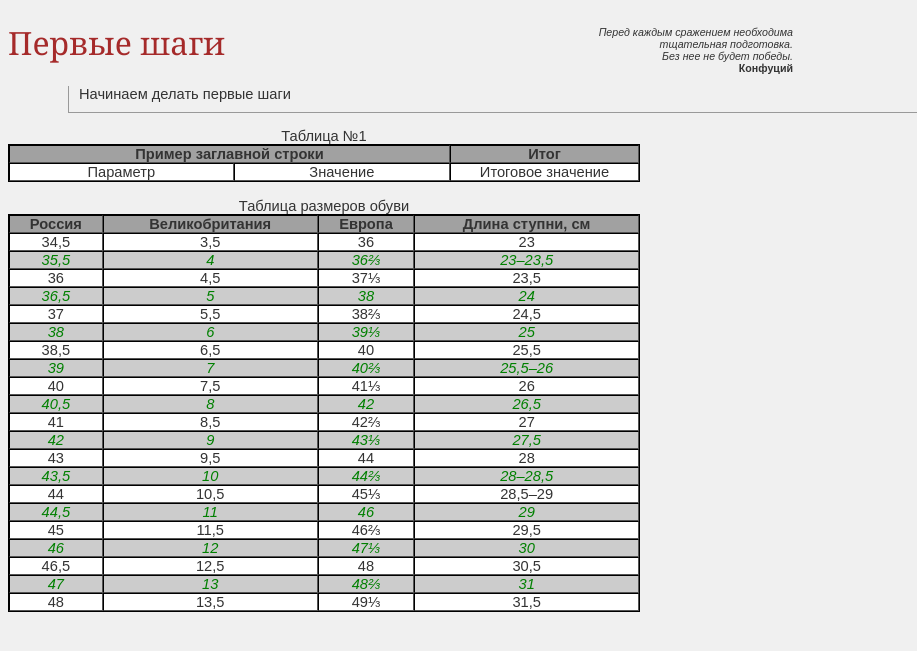
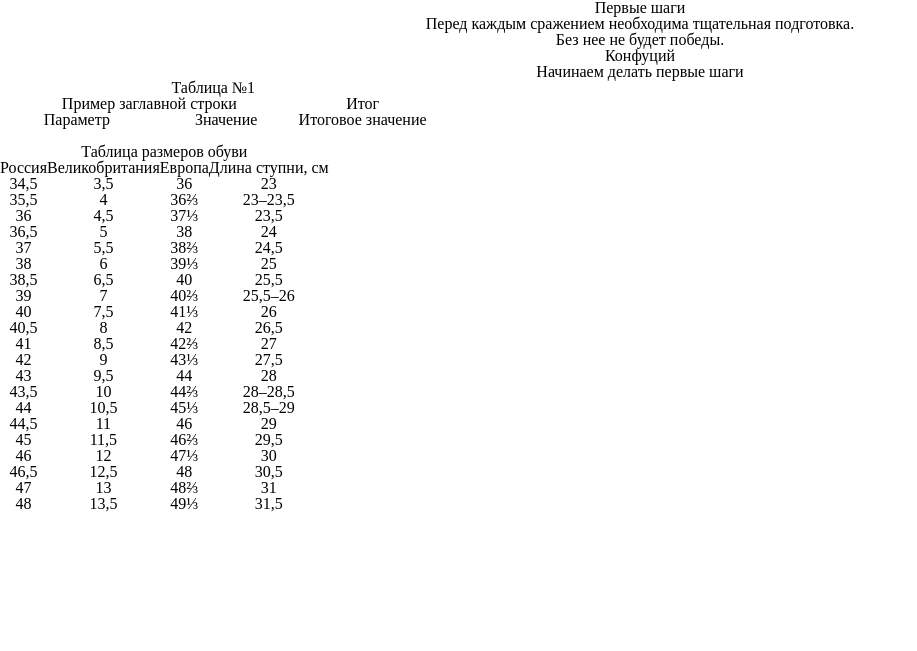
Before and after one commit to PhoenixDimazzz/first.steps, a PHP site: page / in a window 1280 px wide. Shown: the top 651 px of the page, without its empty margins (0-917 px from the left). Run offline with PHP 8.4, Linux system fonts and the light colour scheme.

Commit message:
Change 19.10.2018

```diff
--- a/style.css
+++ b/style.css
@@ -1,55 +1,47 @@
+
+html, body, div, span, applet, object, iframe,h1, h2, h3, h4, h5, h6, p, blockquote, pre,a, abbr, acronym, address, big, cite, code,del, dfn, em, img, ins, kbd, q, s, samp,small, strike, strong, sub, sup, tt, var,b, u, i, center,dl, dt, dd, ol, ul, li,fieldset, form, label, legend,table, caption, tbody, tfoot, thead, tr, th, td,article, aside, canvas, details, embed,figure, figcaption, footer, header, hgroup,menu, nav, output, ruby, section, summary,time, mark, audio, video {
+    margin: 0;
+    padding: 0;
+    border: 0;
+    font-size: 100%;
+    font: inherit;
+    vertical-align: baseline;}
+
+/* HTML5 display-role reset for older browsers */article, aside, details, figcaption, figure,footer, header, hgroup, menu, nav, section {
+    display: block;
+}
+
 body {
+    line-height: 1;
+}
+
+ol, ul {
+    list-style: none;
+}
+
+blockquote, q {
+    quotes: none;
+}
+
+blockquote:before, blockquote:after,q:before, q:after {
+    content: '';
+    content: none;
+}
+
+table {
+    border-collapse: collapse;
+    border-spacing: 0;
+}
+
+body {
+    -moz-box-sizing: border-box;
+    -webkit-box-sizing: border-box;
+    box-sizing: border-box;
     position: relative;
-    font-family: Arial, Verdana, sans-serif;
-    font-size: 11pt;
-    background-color: #f0f0f0;
-    color: #333;
+    text-align: center;
 }
-h1 {
-    color: #a52a2a;
-    font-size: 24pt;
-    font-family: Georgia, Times, serif;
-    font-weight: normal;
+header {
+    width: 400px;
+    padding: 20px 40px 30px 40px;
+    border: 1px solid aqua;
 }
-p {
-    text-align: justify;
-    margin-left: 60px;
-    margin-right: 10px;
-    border-left: 1px solid #999;
-    border-bottom: 1px solid #999;
-    padding-left: 10px;
-    padding-bottom: 10px;
-}
-table {
-    text-align: center;
-    width: 50%;
-    background: #fff;
-    border: 1px solid #000;
-}
-td:hover {
-    background-color: #895489;
-}
-tr:hover {
-    background-color: #6f8cad;
-}
-th {
-    background-color: #a1a1a1;
-}
-.text-green {
-    background-color: #ccc;
-    font-style: italic;
-    color: green;
-}
-#epygraph {
-    position: absolute;
-    left: 560px;
-    top: 5px;
-    width: 225px;
-    text-align: right;
-    font-style: italic;
-    font-size: 8pt;
-}
-.epy_author {
-    font-style: normal;
-    font-weight: bold;
-}
```
Also changed, not shown: index.html (+20 -5 lines).
